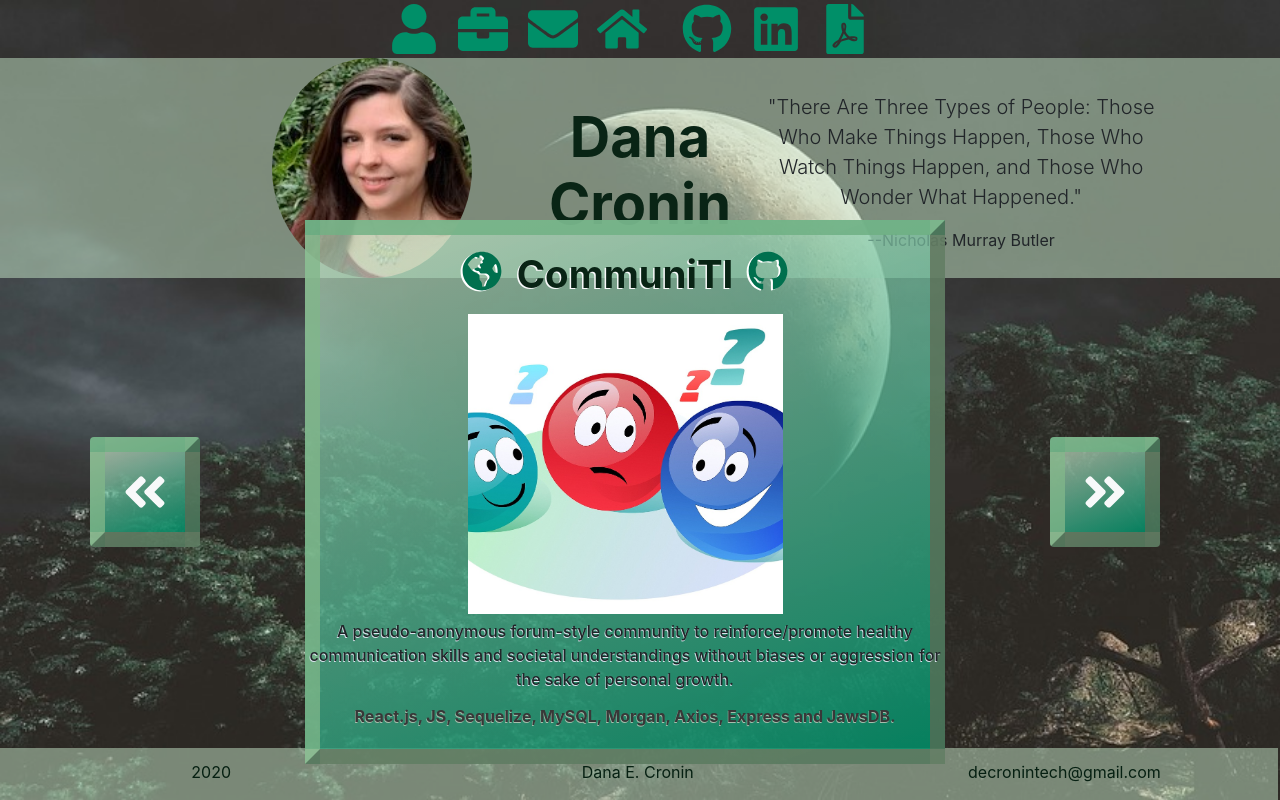
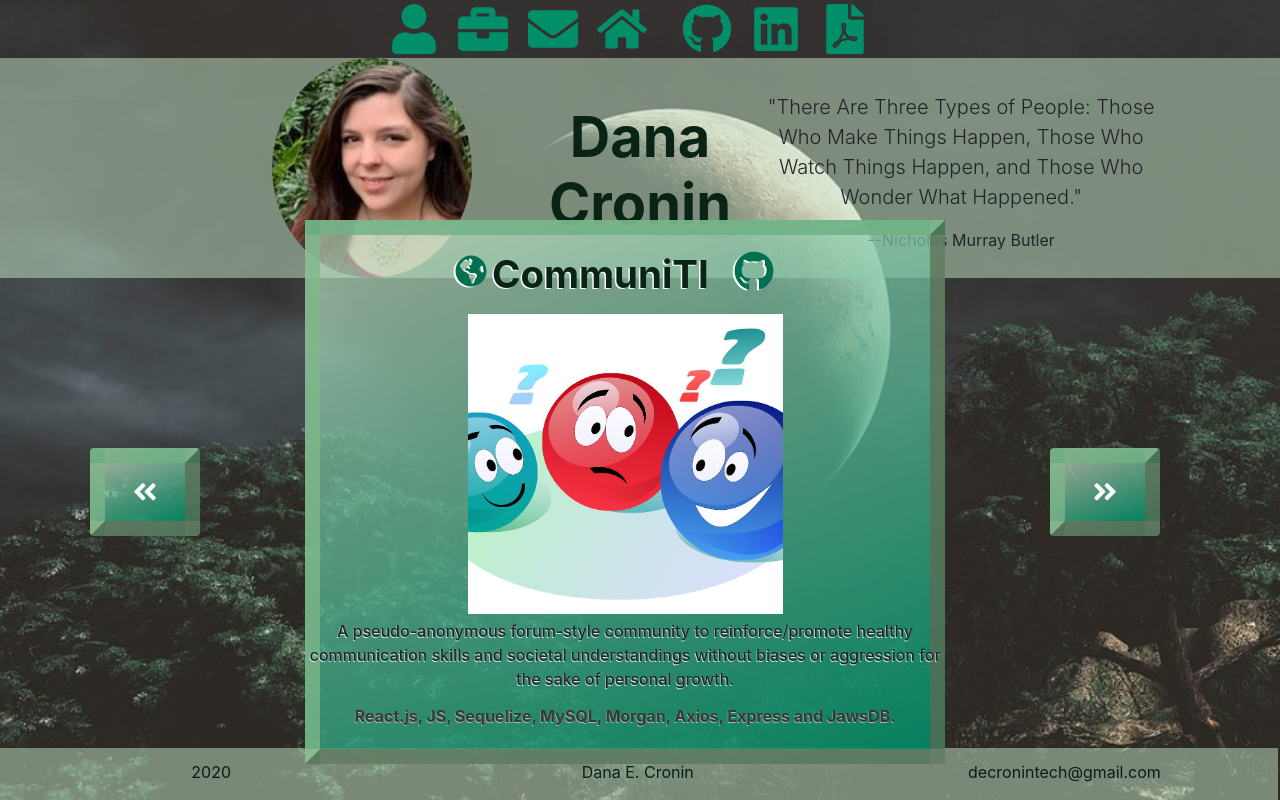
Before and after one commit to DECronin/decronin-reacttech, a React (Create React App) app: page /portfolio in a window 1280 px wide. Built offline with nearby package versions, Linux system fonts and the light colour scheme.

Commit message:
button sizes?

```diff
--- a/src/comonents/Projects/index.js
+++ b/src/comonents/Projects/index.js
@@ -112,7 +112,7 @@ function Projects() {
             <button className="col-3 btn" onClick={() => handleBtnClick("back")}>
               <FaAngleDoubleLeft
                 color="#f8f9fa"
-                size="50px"
+                size="30%"
                 style={{ margin: '0 5px' }} />
             </button>
             <div className="col-6 current-card">
@@ -122,18 +122,18 @@ function Projects() {
                       color="#00704e"
                       rel="noopener noreferrer"
                       target="_blank"
-                      size="40px"
-                      style={{ margin: '0 15px' }}
+                      size=""
+                      style={{ margin: '0 5px' }}
                       filter='drop-shadow(-2px 1.65px 0 white)'
                      /></a>
                   <h1>{portfolio[state.displayingIndex].title}</h1>
                   <a href={portfolio[state.displayingIndex].urlGH} title="GitHub Source Code">
                     <FaGithub
                       color="#00704e"
-                      size="40px"
+                      size="5vh"
                       rel="noopener noreferrer"
                       target="_blank"
-                      style={{ margin: '0 15px' }}
+                      style={{ margin: '0 2vw' }}
                       filter='drop-shadow(-2px 1.65px 0 white)'
                     /></a>
                 </h2>
@@ -144,7 +144,7 @@ function Projects() {
               <button className="col-3 btn" onClick={() => handleBtnClick("next")}>
                 <FaAngleDoubleRight
                   color="#f8f9fa"
-                  size="50px"
+                  size="30%"
                   style={{ margin: '0 5px' }} />
               </button>
           </div>
```
